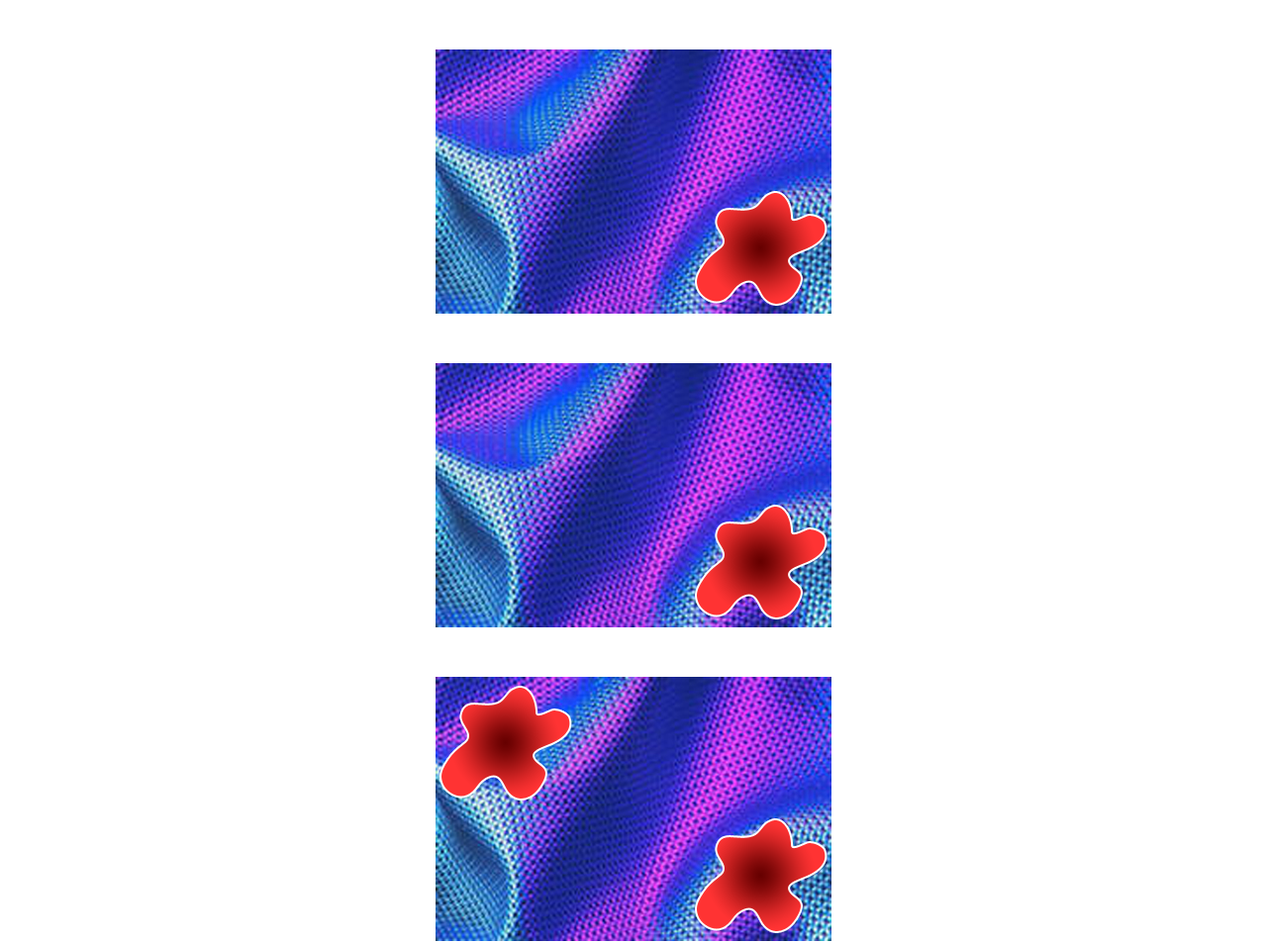
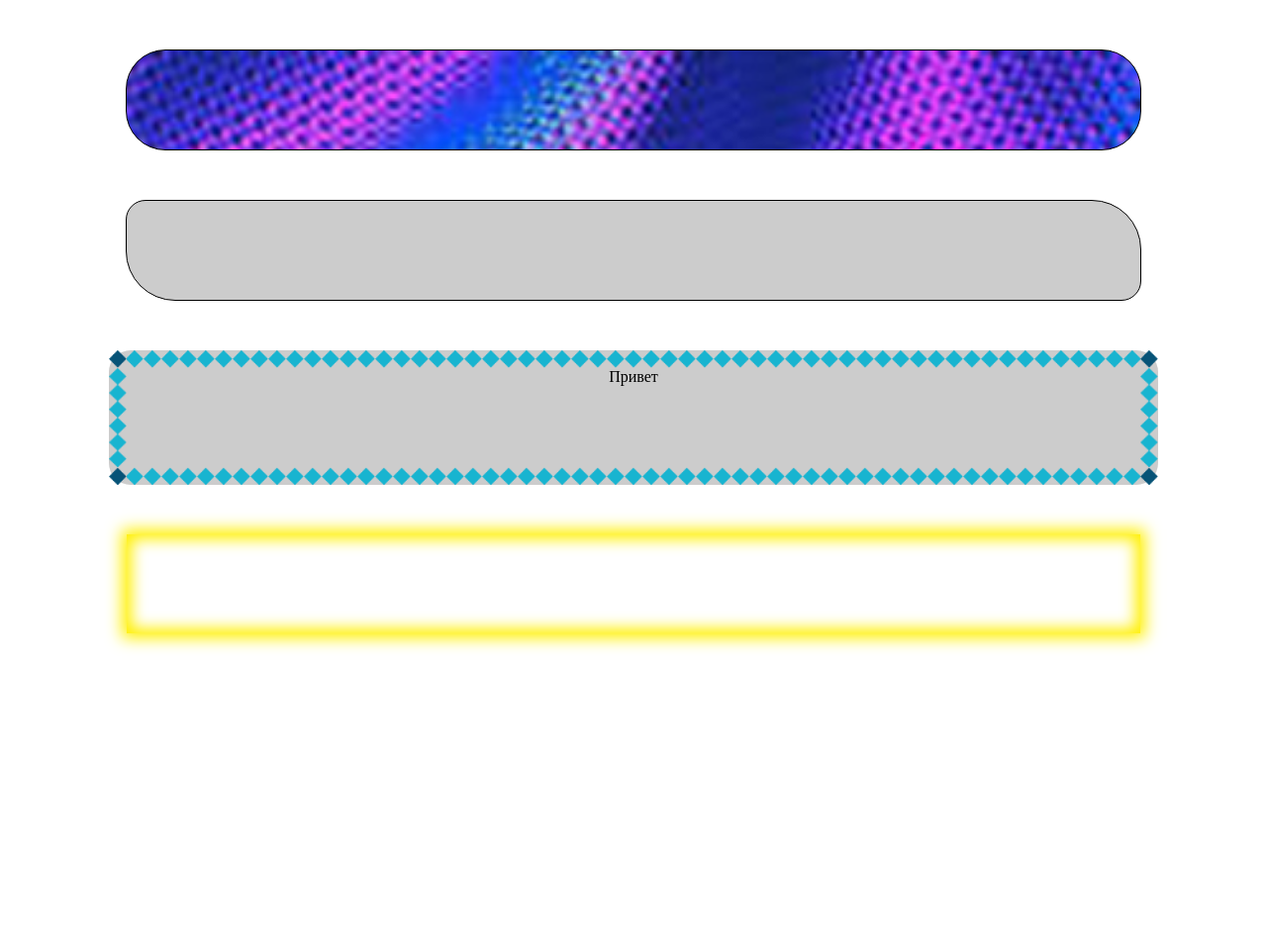
Before and after one commit to Matrix-san/matrix-san.github.io, a plain HTML site: page css3less/index.html in a window 1280 px wide. Shown: the top 954 px of the page at 99% size. After the commit the page ends 800 px from the top, so only its background shows below. Drawn offline with Linux system fonts and the light colour scheme.

Commit message:
borderOptionsCSS3

```diff
--- a/css3less/index.html
+++ b/css3less/index.html
@@ -10,7 +10,10 @@
  <body>
    <div class="blok1"></div>
    <div class="blok2"></div>
-   <div class="blok3"></div>
+   <div class="blok3">
+     <p>Привет</p>
+
+  </div>
    <div class="blok4"></div>
  </body>
 </html>
--- a/css3less/style.css
+++ b/css3less/style.css
@@ -1,22 +1,29 @@
   * {margin: 0; padding: 0;}
-  div {margin: 50px auto;}
+  div {
+    margin:50px auto;
+    background:#ccc;
+    width:80%;
+    height:100px;
+}
 .blok1 {
-      width: 400px; height: 267px; background-image: url('img2.png'), url('img1.jpg');
-      background-repeat: no-repeat; background-position: 100% 100%, 100% 100%;
+    border: 1px solid #000000;
+    background-image: url(img1.jpg); background-size: cover;
+    border-radius: 40px;
 }
 .blok2 {
-    width: 400px; height: 267px;
-    background: url('img2.png') 100% 100% no-repeat, url('img1.jpg') 100% 100% no-repeat;
+    border: 1px solid #000000;
+    border-radius: 20px 50px;
 }
 .blok3 {
-        width: 400px; height: 267px;
-        background:
-        url('img2.png') 100% 100% no-repeat,
-        url('img2.png') 0% 0% no-repeat,
-        url('img1.jpg') 100% 100% no-repeat;
+    border: 18px solid #000000;
+    border-radius: 22px;
+    -moz-border-image: url(borderimg.png) 22 repeat round;
+    -webkit-border-image: url(borderimg.png) 22 repeat round;
+    -o-border-image: url(borderimg.png) 22 repeat round;
+    border-image: url(borderimg.png) 22 repeat round;
+    text-align: center;
 }
 .blok4 {
-        width: 400px; height: 267px;
-        border: 10px solid #000;
-        background:#ff0000 url('img2.png') no-repeat 100% 100%;
+    background: #ffffff;
+        box-shadow: 0px 0px 15px 5px #fff000, inset 0px 0px 15px 5px #fff000 ;
 }
```
Also changed, not shown: css3less/borderimg.png (added). Lines whose indentation alone changed are shown as unchanged.
